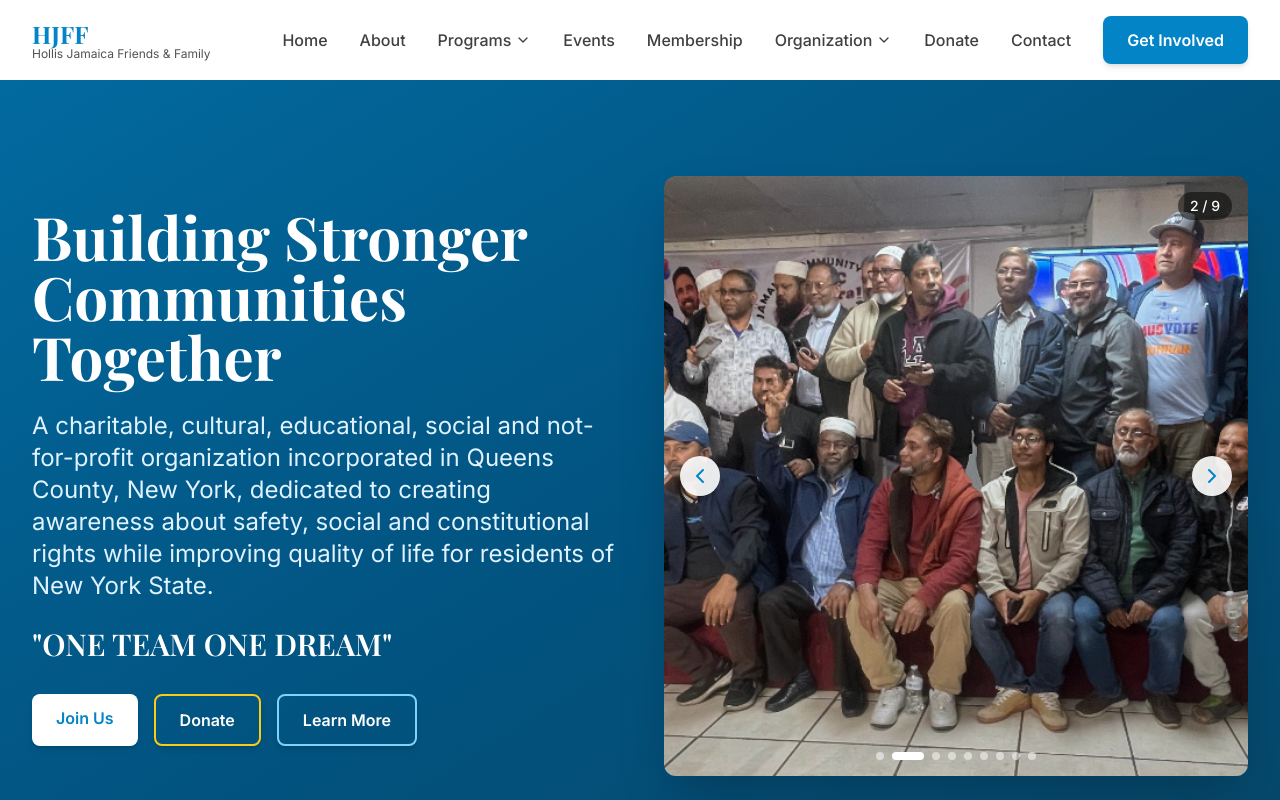
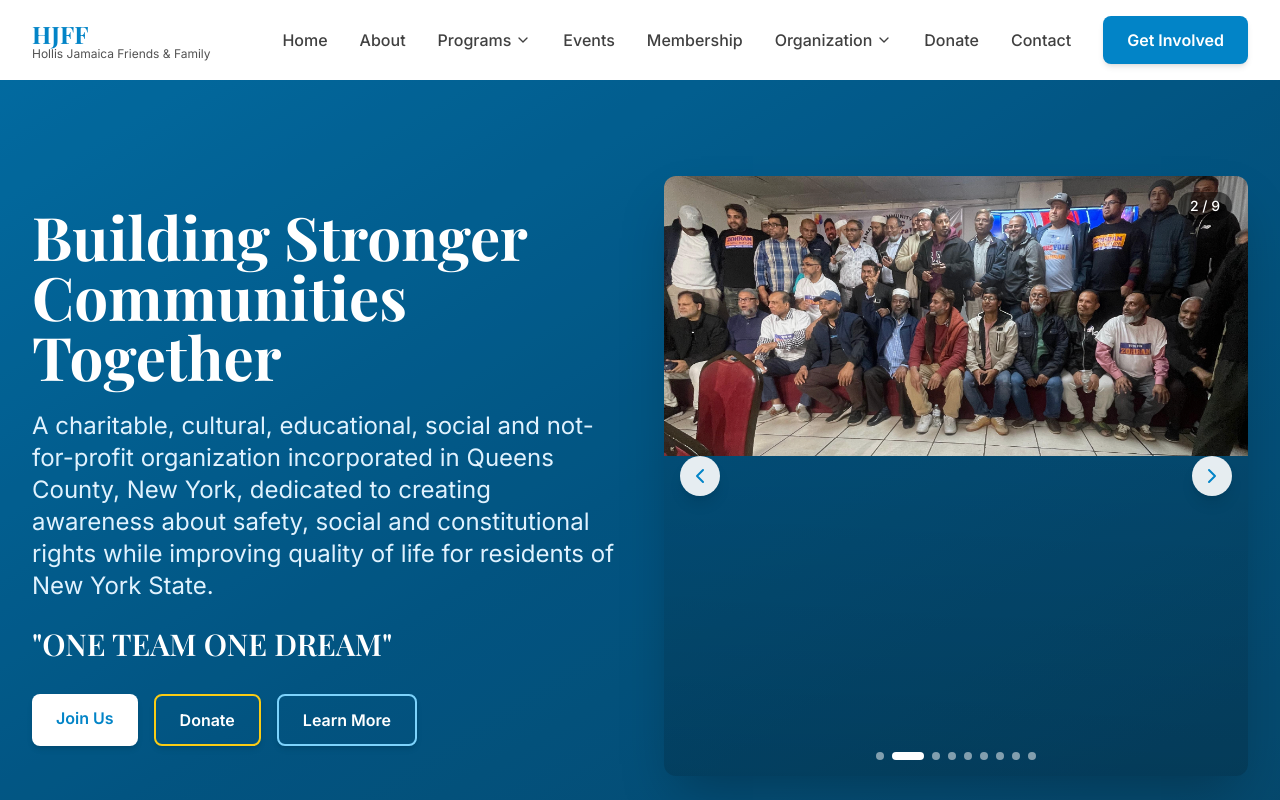
Before and after one commit to gits5213/hjff-website, a Next.js app: page / in a window 1280 px wide. Shown: the top 800 px of the page. Built offline with nearby package versions, Linux system fonts and the light colour scheme; a web font is replaced by a local one.

Commit message:
Fix image paths for GitHub Pages deployment with basePath support

```diff
--- a/app/page.tsx
+++ b/app/page.tsx
@@ -4,16 +4,18 @@ import ImageCarousel from '@/components/ImageCarousel';
 
 export default function Home() {
   // Landing page images - images should be in public/images/landingPage/
+  // Using absolute paths from root (works for both dev and production with basePath)
+  const basePath = process.env.NODE_ENV === 'production' ? '/hjff-website' : '';
   const landingPageImages = [
-    '/images/landingPage/picture-1.png',
-    '/images/landingPage/picture-2.png',
-    '/images/landingPage/picture-3.png',
-    '/images/landingPage/picture-4.png',
-    '/images/landingPage/picture-5.png',
-    '/images/landingPage/picture-6.png',
-    '/images/landingPage/picture-7.png',
-    '/images/landingPage/picture-8.png',
-    '/images/landingPage/picture-9.png',
+    `${basePath}/images/landingPage/picture-1.png`,
+    `${basePath}/images/landingPage/picture-2.png`,
+    `${basePath}/images/landingPage/picture-3.png`,
+    `${basePath}/images/landingPage/picture-4.png`,
+    `${basePath}/images/landingPage/picture-5.png`,
+    `${basePath}/images/landingPage/picture-6.png`,
+    `${basePath}/images/landingPage/picture-7.png`,
+    `${basePath}/images/landingPage/picture-8.png`,
+    `${basePath}/images/landingPage/picture-9.png`,
     // Add more images by adding them to public/images/landingPage/ and adding the paths here
   ];
 
--- a/components/ImageCarousel.tsx
+++ b/components/ImageCarousel.tsx
@@ -44,15 +44,14 @@ export default function ImageCarousel({ images, autoPlay = true, autoPlayInterva
   }
 
   return (
-    <div className="relative w-full h-full rounded-xl overflow-hidden shadow-2xl">
+      <div className="relative w-full h-full rounded-xl overflow-hidden shadow-2xl">
       {/* Main Image */}
       <div className="relative w-full h-full min-h-[400px] md:min-h-[500px] lg:min-h-[600px]">
-        <Image
+        <img
           src={images[currentIndex]}
           alt={`Image ${currentIndex + 1} of ${images.length}`}
-          fill
-          className="object-cover"
-          priority={currentIndex === 0}
+          className="w-full h-full object-cover"
+          loading={currentIndex === 0 ? 'eager' : 'lazy'}
         />
 
         {/* Gradient Overlay */}
```
